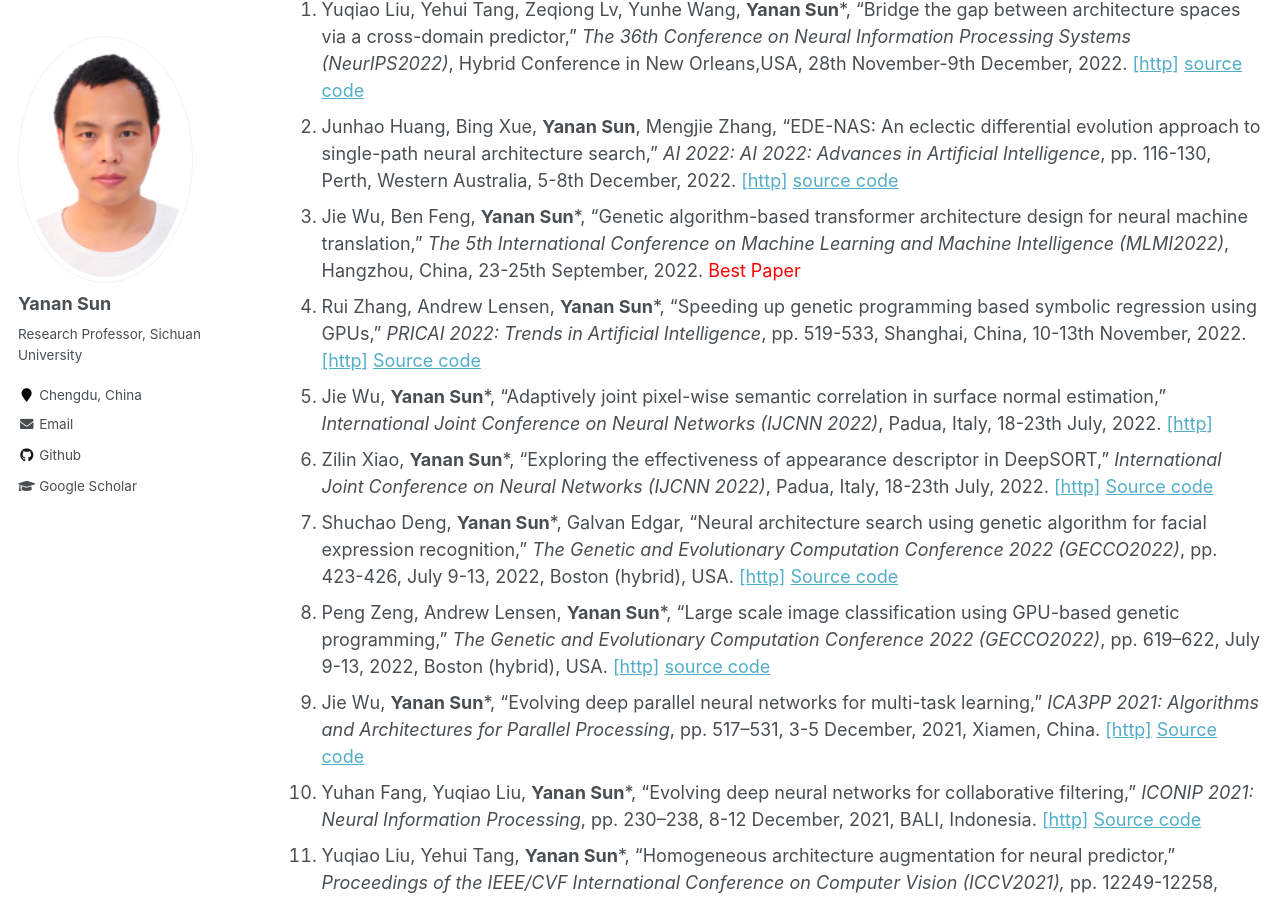
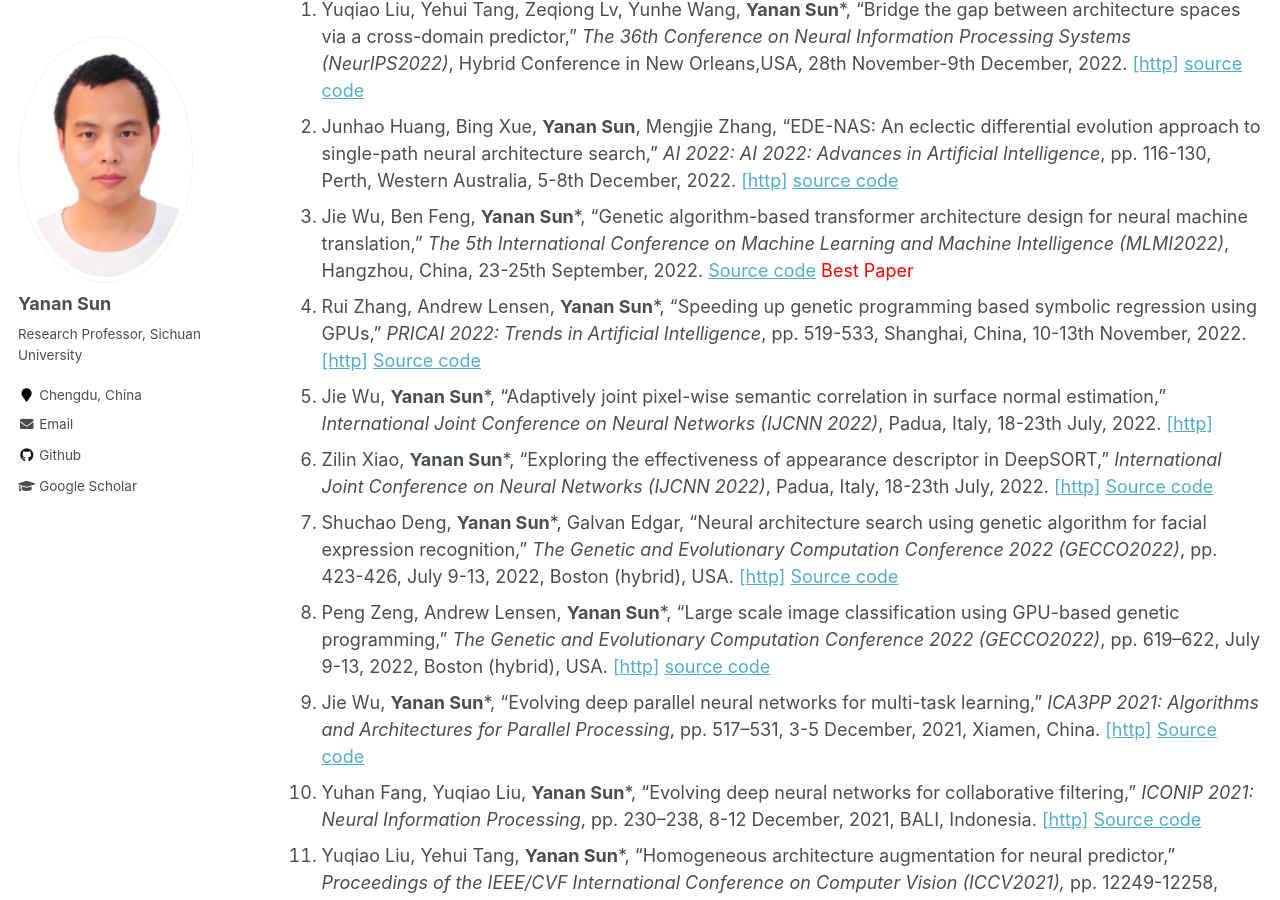
Before and after one commit to yn-sun/yn-sun.github.io, a Jekyll site: the page built from _pages/publications.md, in a window 1280 px wide and 900 px high, scrolled down 3156 px. Built offline with Jekyll 4.4.1, drawn with Linux system fonts in a browser that asks for light colours; comment, search, counter and statistics services are not loaded.

Commit message:
Update publications.md

```diff
--- a/_pages/publications.md
+++ b/_pages/publications.md
@@ -45,7 +45,7 @@ author_profile: true
 ## Conference Papers
 1. Yuqiao Liu, Yehui Tang, Zeqiong Lv, Yunhe Wang, **Yanan Sun***, "Bridge the gap between architecture spaces via a cross-domain predictor," <i>The 36th Conference on Neural Information Processing Systems (NeurIPS2022)</i>, Hybrid Conference in New Orleans,USA, 28th November-9th December, 2022. [[http]](https://openreview.net/pdf?id=nE6vnoHz9--) [source code](https://github.com/lyq998/CDP)
 2. Junhao Huang, Bing Xue, **Yanan Sun**, Mengjie Zhang, "EDE-NAS: An eclectic differential evolution approach to single-path neural architecture search," <i>AI 2022: AI 2022: Advances in Artificial Intelligence</i>, pp. 116-130, Perth, Western Australia, 5-8th December, 2022. [[http]](https://link.springer.com/chapter/10.1007/978-3-031-22695-3_9) [source code](https://github.com/HuangJunh/EDE-NAS)
-3. Jie Wu, Ben Feng, **Yanan Sun***, "Genetic algorithm-based transformer architecture design for neural machine translation," <i>The 5th International Conference on Machine Learning and Machine Intelligence (MLMI2022)</i>, Hangzhou, China, 23-25th September, 2022. <span style="color: #FF0000">Best Paper</span>
+3. Jie Wu, Ben Feng, **Yanan Sun***, "Genetic algorithm-based transformer architecture design for neural machine translation," <i>The 5th International Conference on Machine Learning and Machine Intelligence (MLMI2022)</i>, Hangzhou, China, 23-25th September, 2022. [Source code](https://dl.acm.org/doi/abs/10.1145/3568199.3568215)  <span style="color: #FF0000">Best Paper</span>
 4. Rui Zhang, Andrew Lensen, **Yanan Sun***, "Speeding up genetic programming based symbolic regression using GPUs," <i>PRICAI 2022: Trends in Artificial Intelligence</i>, pp. 519-533, Shanghai, China, 10-13th November, 2022. [[http]](https://link.springer.com/chapter/10.1007/978-3-031-20862-1_38) [Source code](https://github.com/RayZhhh/SymbolicRegressionGPU)
 5. Jie Wu, **Yanan Sun***, "Adaptively joint pixel-wise semantic correlation in surface normal estimation," <i>International Joint Conference on Neural Networks (IJCNN 2022)</i>, Padua, Italy, 18-23th July, 2022. [[http]](https://ieeexplore.ieee.org/abstract/document/9892847)
 6. Zilin Xiao, **Yanan Sun***, "Exploring the effectiveness of appearance descriptor in DeepSORT," <i>International Joint Conference on Neural Networks (IJCNN 2022)</i>, Padua, Italy, 18-23th July, 2022. [[http]](https://ieeexplore.ieee.org/abstract/document/9892847) [Source code](https://github.com/MrZilinXiao/Exploring-DeepSORT)
```
